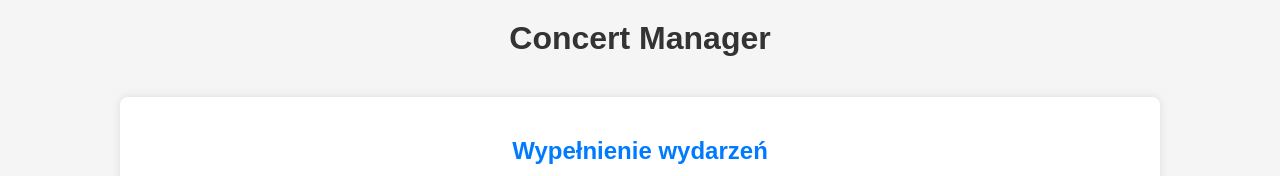
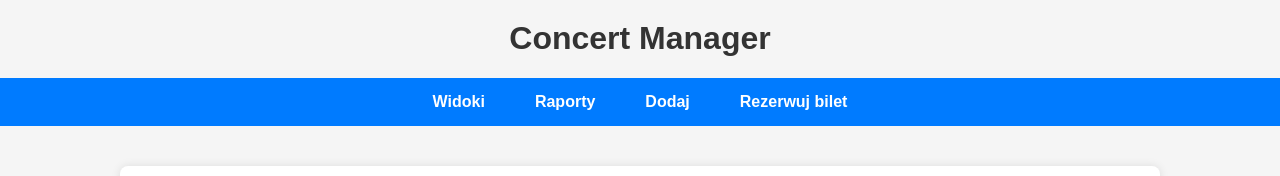
Before and after one commit to prezesJakub/Concert-Database-project, a React (Vite) app in the folder frontend/: page /reports/event-fill-rate in a window 1280 px wide. Shown: the top 176 px of the page. Built offline with nearby package versions, Linux system fonts and the light colour scheme; no server answers.

Commit message:
Added navbar

```diff
--- a/frontend/src/App.css
+++ b/frontend/src/App.css
@@ -136,3 +136,66 @@ h1 {
 .report-container tr:hover {
     background-color: #f1f1f1;
 }
+
+.navbar {
+    background-color: #007bff;
+    padding: 10px 0;
+    text-align: center;
+}
+
+.nav-menu {
+    list-style: none;
+    display: inline-flex;
+    gap: 30px;
+    margin: 0;
+    padding: 0;
+}
+
+.nav-menu > li {
+    position: relative;
+    color: white;
+    font-weight: bold;
+    cursor: pointer;
+}
+
+.nav-menu a {
+    color: white;
+    text-decoration: none;
+}
+
+.dropdown-content {
+    display: none;
+    position: absolute;
+    top: 30px;
+    left: 0;
+    background-color: white;
+    min-width: 200px;
+    box-shadow: 0 4px 8px rgba(0,0,0,0.1);
+    z-index: 1;
+}
+
+.dropdown-content li {
+    padding: 10px;
+    color: #333;
+    white-space: nowrap;
+}
+
+.dropdown-content li:hover {
+    background-color: #f1f1f1;
+}
+
+.dropdown:hover .dropdown-content {
+    display: block;
+}
+
+.dropdown-content a {
+    color: #333;
+    text-decoration: none;
+}
+
+.dropdown-toggle {
+  padding: 5px 10px;
+  color: white;
+  font-weight: bold;
+  cursor: pointer;
+}
--- a/frontend/src/App.jsx
+++ b/frontend/src/App.jsx
@@ -1,6 +1,7 @@
 import { BrowserRouter as Router, Routes, Route } from 'react-router-dom';
 import React from "react";
 import './App.css';
+import Navbar from './components/Navbar';
 import EventsPage from "./pages/EventsPage";
 import OrganizersPage from './pages/OrganizersPage';
 import ParticipantsPage from './pages/ParticipantsPage';
@@ -19,6 +20,7 @@ function App() {
     <div>
       <h1>Concert Manager</h1>
       <Router>
+        <Navbar />
         <Routes>
           <Route path="/events" element={<EventsPage />} />
           <Route path="/organizers" element={<OrganizersPage />} />
--- a/frontend/src/components/EventList.jsx
+++ b/frontend/src/components/EventList.jsx
@@ -28,7 +28,13 @@ export default function EventList() {
                     <tr key={event.id}>
                         <td>{event.title}</td>
                         <td>{event.organizer.name}</td>
-                        <td>{event.startDate}</td>
+                        <td>{new Date(event.startDate).toLocaleString('pl-PL', {
+                            day: 'numeric',
+                            month: 'long',
+                            year: 'numeric',
+                            hour: '2-digit',
+                            minute: '2-digit'
+                        })}</td>
                         <td>{event.venue?.name}</td>
                         <td>{event.category.name}</td>
                         <td>{event.description}</td>
--- /dev/null
+++ b/frontend/src/components/Navbar.jsx
@@ -0,0 +1,53 @@
+import { Link } from "react-router-dom";
+import "../App.css";
+
+const Navbar = () => {
+    return (
+        <nav className="navbar">
+            <ul className="nav-menu">
+                <li className="dropdown">
+                    <div className="dropdown-toggle">
+                        Widoki
+                    </div>
+                    <ul className="dropdown-content">
+                        <li><Link to="/events">Wydarzenia</Link></li>
+                        <li><Link to="/organizers">Organizatorzy</Link></li>
+                        <li><Link to="/participants">Uczestnicy</Link></li>
+                        <li><Link to="/tickets">Bilety</Link></li>
+                        <li><Link to="/venues">Miejsca</Link></li>
+                    </ul>
+                </li>
+
+                <li className="dropdown">
+                    <div className="dropdown-toggle">
+                        Raporty
+                    </div>
+                    <ul className="dropdown-content">
+                        <li><Link to="/reports/organizer-popularity">Popularność organizatorów</Link></li>
+                        <li><Link to="/reports/country-participant">Uczestnicy wg kraju</Link></li>
+                        <li><Link to="/reports/event-fill-rate">Wypełnienie wydarzeń</Link></li>
+                    </ul>
+                </li>
+
+                <li className="dropdown">
+                    <div className="dropdown-toggle">
+                        Dodaj
+                    </div>
+                    <ul className="dropdown-content">
+                        <li><Link to="/add-event">Dodaj wydarzenie</Link></li>
+                        <li><Link to="/add-organizer">Dodaj organizatora</Link></li>
+                        <li><Link to="/add-venue">Dodaj miejsce</Link></li>
+                    </ul>
+                </li>
+
+                <li>
+                    <div className="dropdown-toggle">
+                        <Link to="/reserve">Rezerwuj bilet</Link>
+                    </div>
+                </li>
+            </ul>
+        </nav>
+    );
+};
+
+export default Navbar;
```
